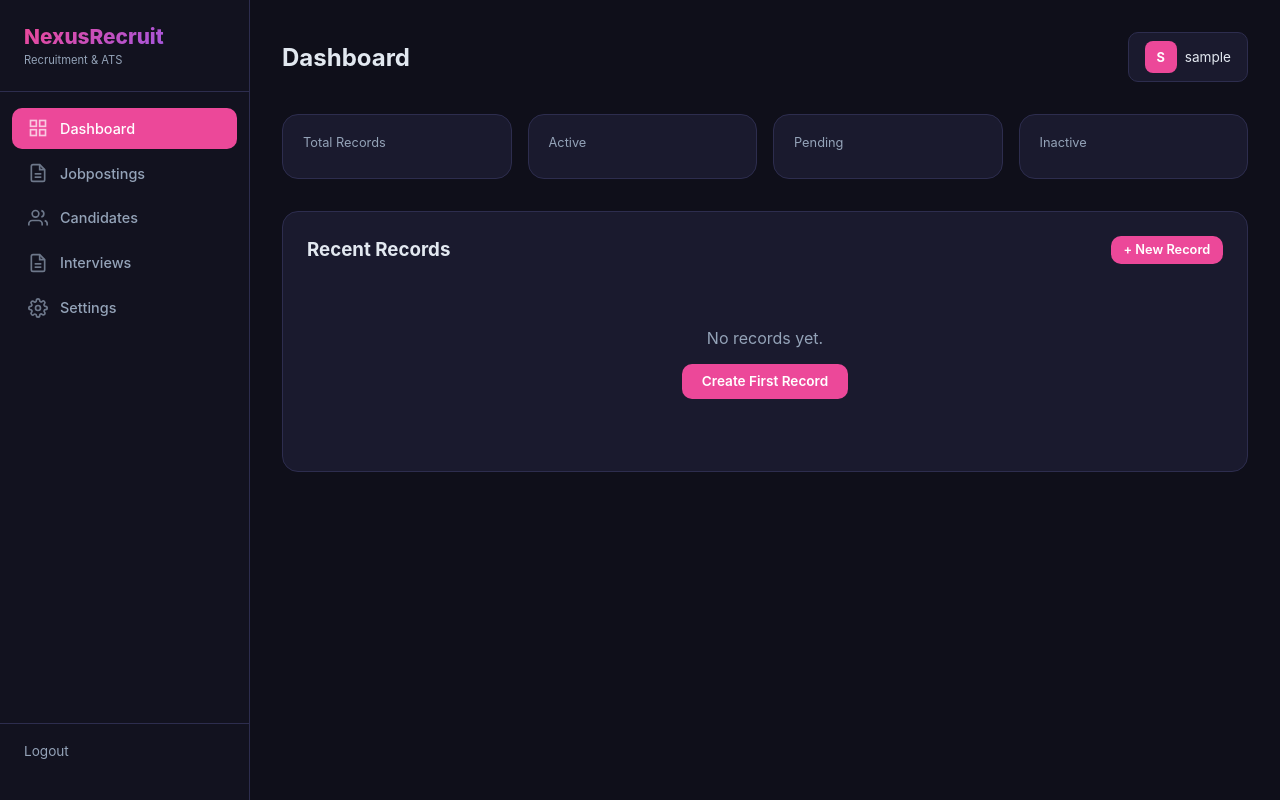
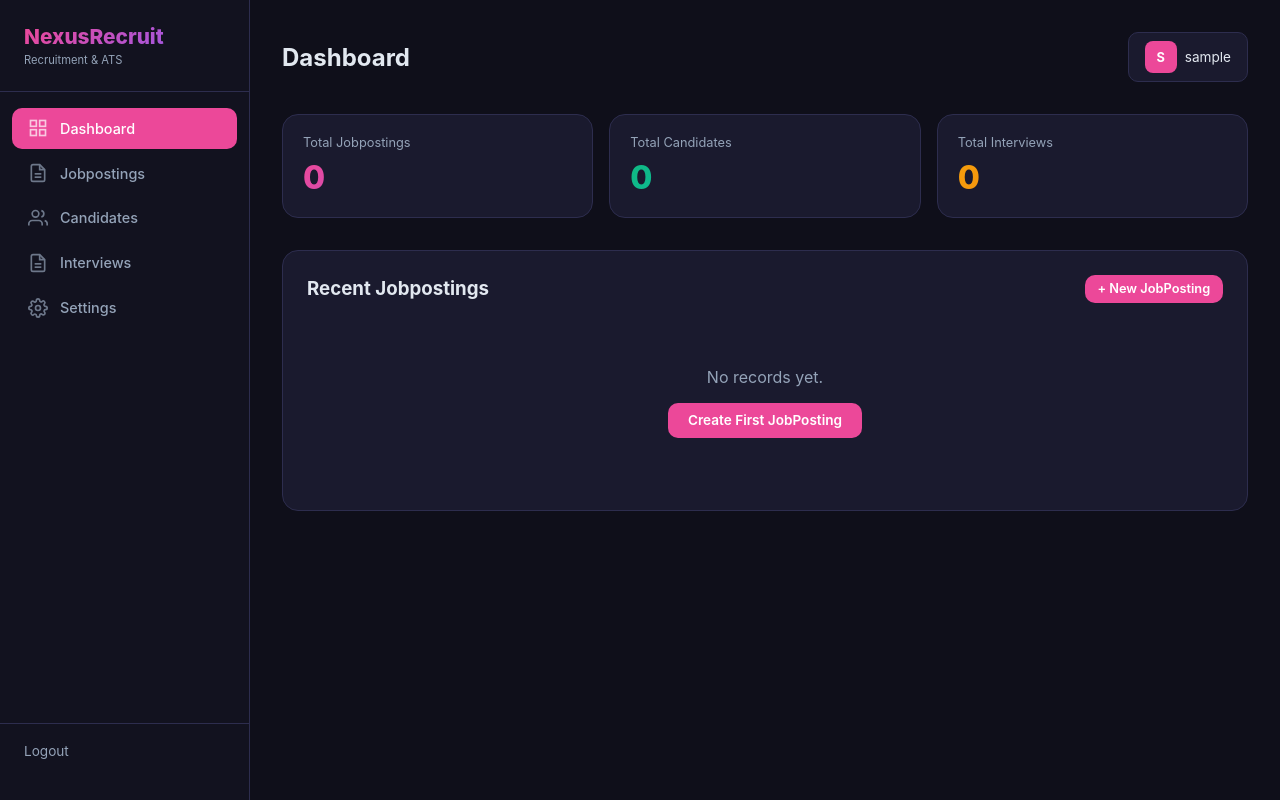
Before and after one commit to nexus-apex/nexus-recruit, a Django app: page /dashboard/ in a window 1280 px wide. Run offline with Django 4.2, Linux system fonts and the light colour scheme; the visitor is signed in with stand-in values (Sample User, id 1); data that the repository does not hold is empty.

Commit message:
feat: enterprise NexusRecruit with JobPosting, Candidate, Interview

```diff
--- a/backend/templates/dashboard.html
+++ b/backend/templates/dashboard.html
@@ -4,41 +4,34 @@
 {% block content %}
 <div class="stats-grid">
   <div class="stat-card">
-    <div class="stat-label">Total Records</div>
-    <div class="stat-value">{{ total }}</div>
+    <div class="stat-label">Total Jobpostings</div>
+    <div class="stat-value">{{ jobposting_count }}</div>
   </div>
   <div class="stat-card">
-    <div class="stat-label">Active</div>
-    <div class="stat-value" style="background:linear-gradient(135deg,#10b981,#06b6d4);-webkit-background-clip:text;background-clip:text">{{ active }}</div>
+    <div class="stat-label">Total Candidates</div>
+    <div class="stat-value" style="background:linear-gradient(135deg,#10b981,#06b6d4);-webkit-background-clip:text;background-clip:text">{{ candidate_count }}</div>
   </div>
   <div class="stat-card">
-    <div class="stat-label">Pending</div>
-    <div class="stat-value" style="background:linear-gradient(135deg,#f59e0b,#f97316);-webkit-background-clip:text;background-clip:text">{{ pending }}</div>
-  </div>
-  <div class="stat-card">
-    <div class="stat-label">Inactive</div>
-    <div class="stat-value" style="background:linear-gradient(135deg,#ef4444,#ec4899);-webkit-background-clip:text;background-clip:text">{{ inactive }}</div>
+    <div class="stat-label">Total Interviews</div>
+    <div class="stat-value" style="background:linear-gradient(135deg,#f59e0b,#f97316);-webkit-background-clip:text;background-clip:text">{{ interview_count }}</div>
   </div>
 </div>
 
 <div class="card">
   <div style="display:flex;justify-content:space-between;align-items:center;margin-bottom:1rem">
-    <h3>Recent Records</h3>
-    <a href="/records/create/" class="btn btn-primary btn-sm">+ New Record</a>
+    <h3>Recent Jobpostings</h3>
+    <a href="/jobpostings/create/" class="btn btn-primary btn-sm">+ New JobPosting</a>
   </div>
   {% if recent %}
   <table>
     <thead>
-      <tr><th>Name</th><th>Email</th><th>Status</th><th>Amount</th><th>Date</th></tr>
+      <tr><th>Title</th><th>Department</th><th>Location</th><th>Job Type</th><th>Salary Range</th><th>Created</th></tr>
     </thead>
     <tbody>
       {% for r in recent %}
       <tr>
-        <td><a href="/records/{{ r.pk }}/edit/">{{ r.name }}</a></td>
-        <td style="color:var(--muted)">{{ r.email|default:"-" }}</td>
-        <td><span class="badge badge-{{ r.status }}">{{ r.status }}</span></td>
-        <td>{{ r.amount }}</td>
-        <td style="color:var(--muted)">{{ r.created_at|date:"M d, Y" }}</td>
+        <td><a href="/jobpostings/{{ r.pk }}/edit/">{{ r.title }}</a></td>
+        <td>{{ r.department|default:"-" }}</td><td>{{ r.location|default:"-" }}</td><td><span class="badge badge-blue">{{ r.get_job_type_display }}</span></td><td>{{ r.salary_range|default:"-" }}</td><td style="color:var(--muted)">{{ r.created_at|date:"M d, Y" }}</td>
       </tr>
       {% endfor %}
     </tbody>
@@ -46,7 +39,7 @@
   {% else %}
   <div class="empty">
     <p>No records yet.</p>
-    <a href="/records/create/" class="btn btn-primary" style="margin-top:1rem">Create First Record</a>
+    <a href="/jobpostings/create/" class="btn btn-primary" style="margin-top:1rem">Create First JobPosting</a>
   </div>
   {% endif %}
 </div>
```
